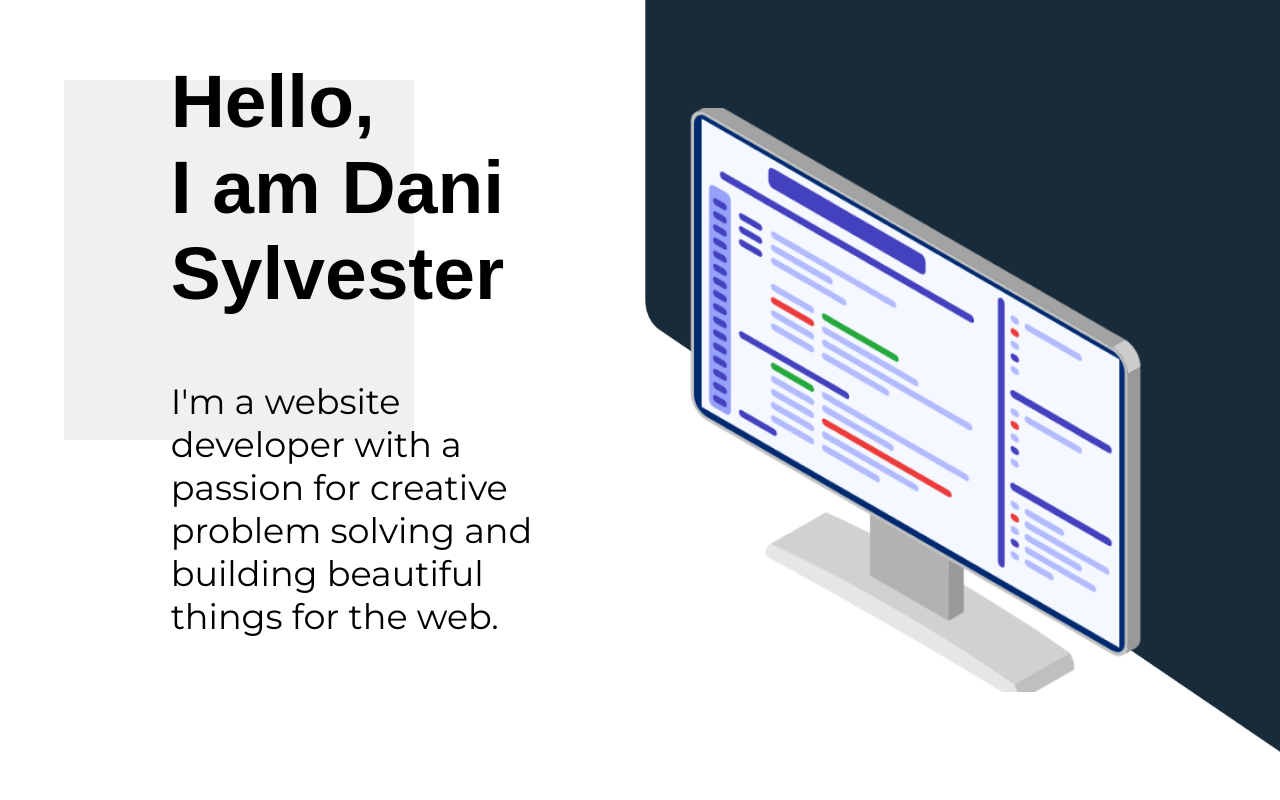
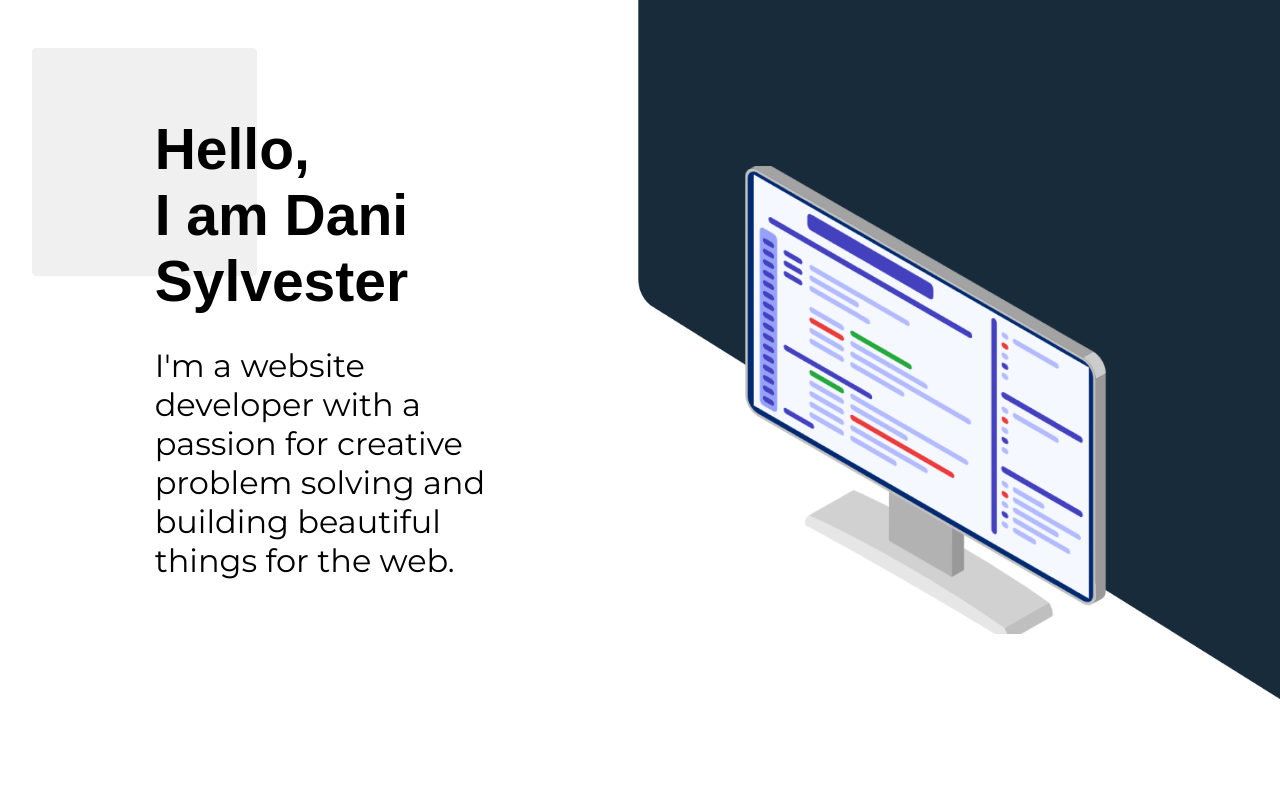
Before and after one commit to danisylvester/Portfolio_Blog, a React app: page / in a window 1280 px wide. Shown: the top 800 px of the page. Built offline with nearby package versions, Linux system fonts and the light colour scheme; a web font is replaced by a local one.

Commit message:
Adjusted styling to improve home component responsivity.

```diff
--- a/src/App.scss
+++ b/src/App.scss
@@ -9,7 +9,7 @@ $customBlack: #17252A;
 $navy: #182B3A;
 $headingFont: 'Montserrat Subrayada', sans-serif;
 $textFont: 'Montserrat', sans-serif;
-$headingSize: 50px;
+$headingSize: 48px;
 $textSize: 28px;
 
 //Global mixins
--- a/src/components/Skills.jsx
+++ b/src/components/Skills.jsx
@@ -40,13 +40,13 @@ const Skills = () => {
             <div className={styles.gridButtons}>
                 <div className={styles.btnsWrapper}>
                     <div className={styles.leftBtn}>
-                        <Link className={styles.link}>
+                        <Link to='/blogposts' className={styles.link}>
                             <img className={styles.arrowImg} src='/src/assets/leftArrow.jpg'></img>
                             Tech Blog
                         </Link>
                     </div>
                     <div className={styles.rightBtn}>
-                        <Link className={styles.link}>
+                        <Link to='/blogposts' className={styles.link}>
                             Projects
                             <img className={styles.arrowImg} src='/src/assets/rightArrow.jpg'></img>
                         </Link>
--- a/src/components/home.module.scss
+++ b/src/components/home.module.scss
@@ -2,61 +2,225 @@
 
 //GRID LEVEL
 .gridWrapper{
-    height: 100vh;
+    min-height: 100vh;
     width: 100vw;
     background-color: white;
     display: grid;
     grid-template-columns: repeat(12, 1fr);
     overflow:hidden;
+    grid-template-rows: 15vh 85vh;
+}
+.gridOneText, .gridSquare{
+    grid-row: 2/3;
 }
 .gridOneText{
-    grid-column: 2/6;
-    height: 100vh;
+    grid-column: 2/11;
 }
 .gridTwoImg{
-    grid-column: 6/-1;
-    height: 100vh;
+    grid-column: 1/-1;
+    grid-row: 1/2;
 }
 .gridSquare{
     grid-column: 1/4;
 }
-.gridOneText, .gridTwoImg, .gridSquare{
-    grid-row: 1/2;
+
+@media(min-width: 768px){
+    .gridWrapper{
+        grid-template-rows: auto;
+    }
+    .gridOneText, .gridSquare, .gridTwoImg{
+        grid-row: 1/2;
+    }
+    .gridTwoImg{
+        grid-column: 6/-1;
+        height: 100vh;
+        grid-row: 1/2;
+    }
+    .gridOneText{
+        grid-column: 2/6;
+        height: 100vh;
+    }
 }
 
 //INNER GRID
 
 //Grid One Text Styling
 .textWrapper{
-    height: 87%;
-    padding-left: 4rem;
+    padding-top: 2rem;
     @include App.centerDiv;
 }
 .heading{
     @include App.heading;
-    margin-bottom: 4rem;
+    margin-bottom: 1.5rem;
+    font-size: 25px;
 }
 .text{
-    font-size: 35px;
+    font-size: 22px;
+}
+@media(min-width: 375px){
+    .textWrapper{
+        padding: 3rem;
+        @include App.centerDiv;
+    }
+    .heading{
+        @include App.heading;
+        margin-bottom: 1rem;
+        font-size: 32px;
+    }
+    .text{
+        font-size: 25px;
+    }
+}
+@media(min-width: 768px){
+    .textWrapper{
+        height: 87%;
+    }
+    .heading{
+        font-size: 32px;
+        margin-bottom: 2rem;
+    }
+    .text{
+        font-size: 27px;
+    }
+}
+@media(min-width: 1024px){
+    .heading{
+        font-size: 38px;
+        margin-bottom: 2rem;
+    }
+    .text{
+        font-size: 32px;
+    }
+}
+@media(min-width: 1500px){
+    .heading{
+        font-size: 45px;
+        margin-bottom: 3rem;
+    }
+    .text{
+        font-size: 35px;
+    }
+    .textWrapper{
+        padding-left: 2.5rem;
+    }
+}
+@media(min-width: 1700px){
+    .heading{
+        @include App.heading;
+        margin-bottom: 4rem;
+    }
+    .text{
+        font-size: 35px;
+    }
+    .textWrapper{
+        padding-left: 4rem;
+    }
 }
 
 //Grid Two Computer Styling
 .computerWrapper{
     height: 100%;
     background: url('../assets/homeShape.jpg') no-repeat top right;
-    background-size: 85% 100%;
+    background-size: 100% 80%;
     @include App.centerDiv;
 }
 .computerImg{
-    width: 500px;
+    width: 300px;
+    padding-bottom: 6rem;
+    padding-left: 1.5rem;
+    display: none;
 }
-
+@media(min-width: 768px){
+    .computerWrapper{
+        background-size: 90% 73%;
+    }
+    .computerImg{
+        display: block;
+    }
+}
+@media(min-width: 900px){
+    .computerImg{
+        width:350px
+    }
+    .computerWrapper{
+        background-size: 90% 77%;
+    }
+}
+@media(min-width: 1020px){
+    .computerImg{
+        width:375px
+    }
+    .computerWrapper{
+        background-size: 88% 80%;
+    }
+}
+@media(min-width: 1200px){
+    .computerWrapper{
+        background-size: 86% 93%;
+    }
+    .computerImg{
+        width: 425px;
+        padding-bottom: 0;
+    }
+}
+@media(min-width: 1600px){
+    .computerImg{
+        width: 475px;
+    }
+    .computerWrapper{
+        background-size: 83% 100%;
+    }
+}
 
 // Grid Square Styling
 .squareWrapper{
-    padding-top: 5rem;
-    padding-left: 4rem;
+    padding-left: 0.5rem;
 }
 .squareImg{
-    width: 350px;
+    width: 150px;
 }
+@media(min-width: 375px){
+    .squareWrapper{
+        padding-top: 0rem;
+        padding-left: 1.5rem;
+    }
+    .squareImg{
+        width: 225px;
+    }
+}
+@media(min-width: 768px){
+    .squareWrapper{
+        padding-top: 3rem;
+        padding-left: 1.5rem;
+    }
+    .squareImg{
+        width: 200px;
+    }
+}
+@media(min-width: 900px){
+    .squareWrapper{
+        padding-top: 3rem;
+        padding-left: 2rem;
+    }
+    .squareImg{
+        width: 225px;
+    }
+}
+@media(min-width: 1400px){
+    .squareWrapper{
+        padding-top: 2rem;
+        padding-left: 3rem;
+    }
+    .squareImg{
+        width: 275px;
+    }
+}
+@media(min-width: 1550px){
+    .squareWrapper{
+        padding-top: 2rem;
+        padding-left: 5rem;
+    }
+    .squareImg{
+        width: 350px;
+    }
+}
--- a/src/components/skills.module.scss
+++ b/src/components/skills.module.scss
@@ -7,6 +7,7 @@
     display: grid;
     grid-template-columns: repeat(14, 1fr);
     overflow:hidden;
+    row-gap: 23vh;
 }
 .gridOnePolygons{
     grid-row: 1/3;
@@ -15,7 +16,7 @@
     grid-row: 2/3;
 }
 .gridButtons{
-    grid-row: 4/5;
+    grid-row: 3/4;
     grid-column: 4/12;
 }
 
@@ -33,7 +34,7 @@
 
 //Polygon Styles
 .polygonImg{
-    width: 600px;
+    width: 650px;
 }
 
 //Text Styles
@@ -41,7 +42,6 @@
     @include App.centerDiv;
     height: 100%;
     width: 100%;
-    padding-top: 25%;
 }
 .textWrapper h3{
     @include App.heading;
@@ -59,12 +59,10 @@
 .skillsImgWrapper{
     height: 100%;
     @include App.centerDiv;
-    padding-top: 27%;
 }
 
 //Button styles
 .btnsWrapper{
-    margin-top: 22%;
     margin-bottom: 5rem;
     display: flex;
     justify-content: space-between;
```
Also changed, not shown: src/assets/square.png.
